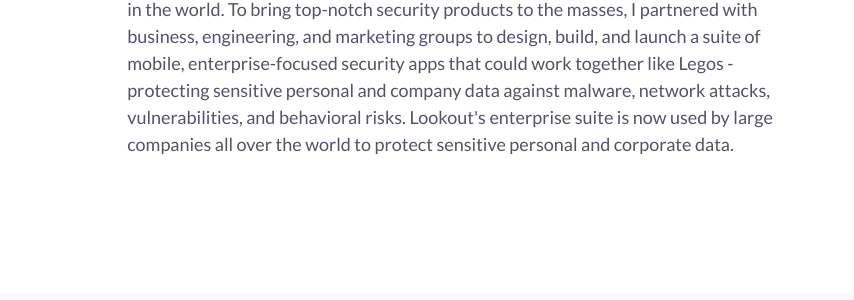
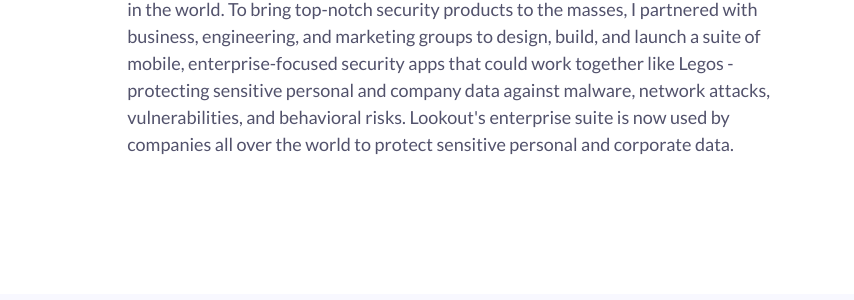
Before and after one commit to ericakatrak/ericakatrak.github.io, a Jekyll site: the page built from _posts/2016-09-07-lookout.md, in a window 1280 px wide and 900 px high, scrolled down 325 px. Shown: the part 289-589 px from the top of the window, without its empty margins (180-1034 px from the left). Built offline with Jekyll 4.4.1, drawn with Linux system fonts in a browser that asks for light colours; some of the changed text lies outside the part shown.

Commit message:
copy update

```diff
--- a/_posts/2016-09-07-lookout.md
+++ b/_posts/2016-09-07-lookout.md
@@ -10,7 +10,7 @@
   <p>The opportunity to secure the mobile world is incredibly huge. More people already have access to smartphones than to electricity, and in 2016, 67% of organizations - of all sizes - reported data breaches from mobile devices.</p>
   <p>At Lookout, we asked a lot of questions. How might we turn our predictive security technology into products that are sophisticated, yet user-friendly? That are simple, beautiful, and not scary? That people want to use? How might we craft security products that are centered around freedom, and not restrictions?</p>
   <p>I was brought on to build and scale a suite of enterprise security products. I was attracted to the space because it’s filled with gnarly and important problems to solve… it’s generally an un-shiny industry where great design can have huge impact.</p>
-  <p>Lookout has some incredible technology and the largest mobile cyber-threat dataset in the world. To bring top-notch security products to the masses, I partnered with business, engineering, and marketing groups to design, build, and launch a suite of mobile, enterprise-focused security apps that could work together like Legos - protecting sensitive personal and company data against malware, network attacks, vulnerabilities, and behavioral risks. Lookout's enterprise suite is now used by large companies all over the world to protect sensitive personal and corporate data.</p>
+  <p>Lookout has some incredible technology and the largest mobile cyber-threat dataset in the world. To bring top-notch security products to the masses, I partnered with business, engineering, and marketing groups to design, build, and launch a suite of mobile, enterprise-focused security apps that could work together like Legos - protecting sensitive personal and company data against malware, network attacks, vulnerabilities, and behavioral risks. Lookout's enterprise suite is now used by companies all over the world to protect sensitive personal and corporate data.</p>
 </section>
 
 <ul class="grid fade grid-full" id="grid-full">
```
